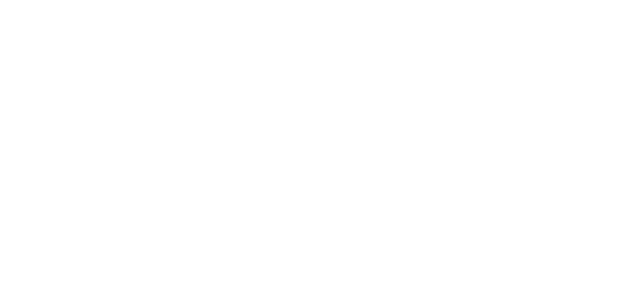
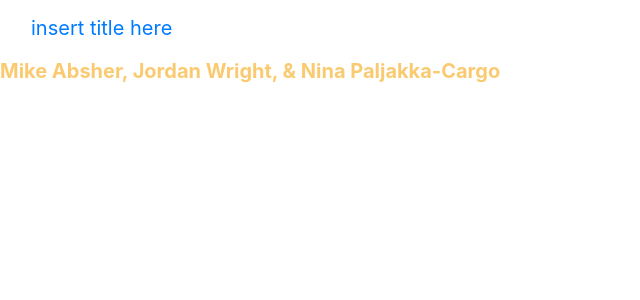
Before and after one commit to mdaxc6/databootcamp-final-project, a Flask app: page / in a window 1280 px wide. Before the commit the part shown is empty. Shown: the top 300 px of the page, without its empty margins (0-640 px from the left). Run offline with Flask 2, Linux system fonts and the light colour scheme; some libraries are stand-ins or nearby versions.

Commit message:
edit to HTML" git push " git add . "

```diff
--- a/templates/index.html
+++ b/templates/index.html
@@ -7,6 +7,22 @@
       <link rel="stylesheet" href="style.css">
     </head>
 <body>
+<!---Nav bar-->
+  <div class="page-wrap">
+  <div class="wrapper">
+    <nav class="navbar navbar-default">
+    <div class="container-fluid">
+        <div class="navbar-header">
+        <a class="navbar-brand" href="">insert title here</a>
+        </div>
+  </div>
+    </nav>
+
+ <footer class="footer">
+    <span class="bottom" style="font-size:20px;font-weight:bold;color:rgba(248, 179, 52, 0.7);">
+        Mike Absher, Jordan Wright, & Nina Paljakka-Cargo
+    </span>
+  </footer>
 
   <script src="https://code.jquery.com/jquery-3.3.1.slim.min.js" integrity="sha384-q8i/X+965DzO0rT7abK41JStQIAqVgRVzpbzo5smXKp4YfRvH+8abtTE1Pi6jizo" crossorigin="anonymous"></script>
   <script src="https://cdnjs.cloudflare.com/ajax/libs/popper.js/1.14.7/umd/popper.min.js" integrity="sha384-UO2eT0CpHqdSJQ6hJty5KVphtPhzWj9WO1clHTMGa3JDZwrnQq4sF86dIHNDz0W1" crossorigin="anonymous"></script>
```
